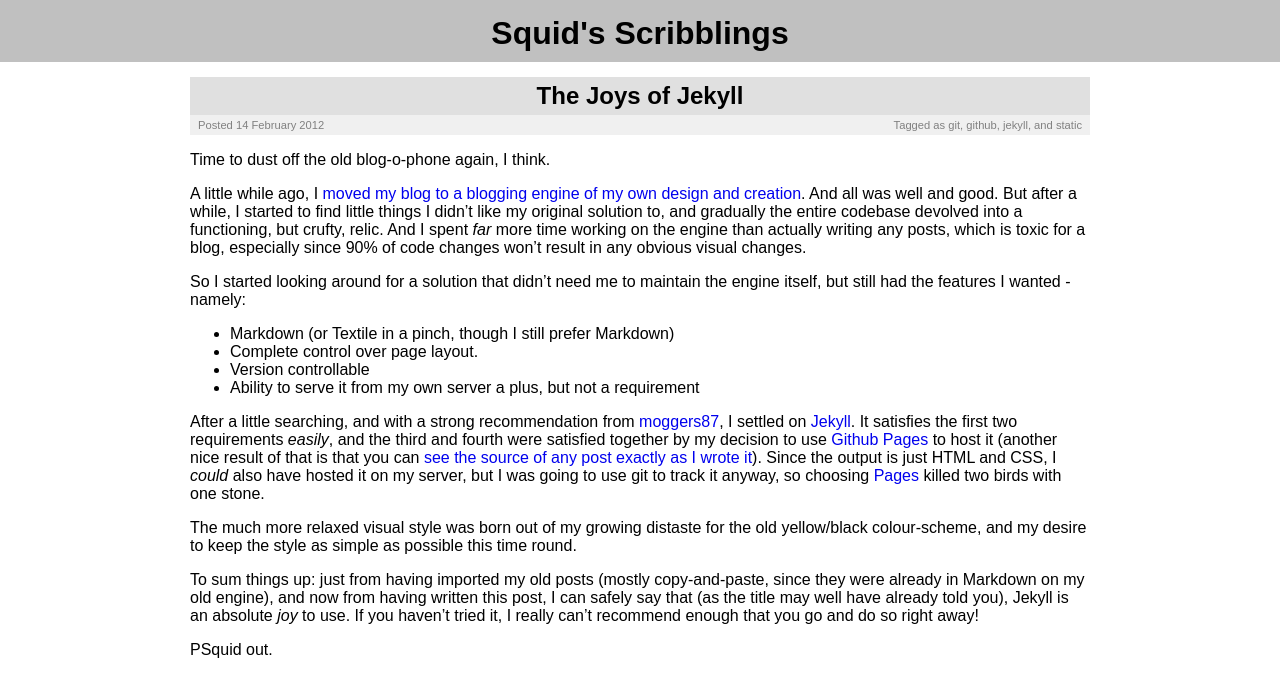
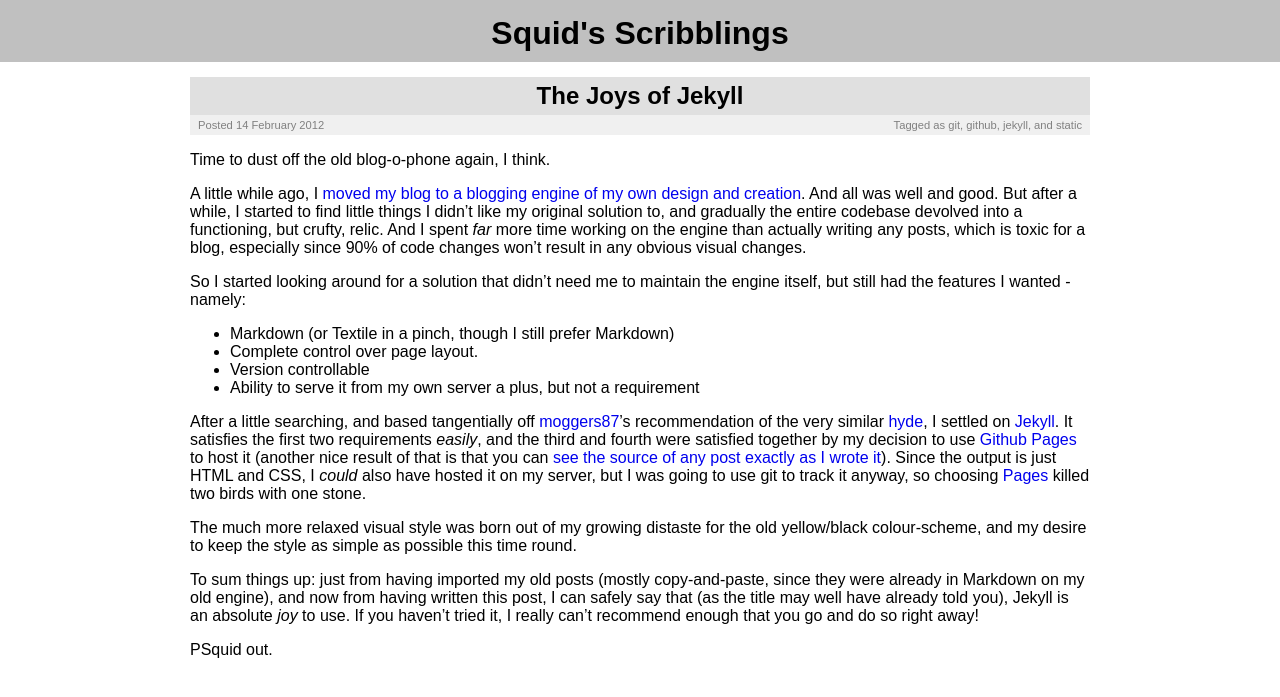
Before and after one commit to jesskay/psquid.net, a Jekyll site: the page built from _posts/2012-02-14-the-joys-of-jekyll.markdown, in a window 1280 px wide. Shown: the top 697 px of the page. Built offline with Jekyll 4.4.1, drawn with Linux system fonts in a browser that asks for light colours.

Commit message:
Massive derp.

```diff
--- a/_posts/2012-02-14-the-joys-of-jekyll.markdown
+++ b/_posts/2012-02-14-the-joys-of-jekyll.markdown
@@ -26,13 +26,14 @@
  * Version controllable
  * Ability to serve it from my own server a plus, but not a requirement
 
-After a little searching, and with a strong recommendation from [moggers87][2],
-I settled on [Jekyll][3]. It satisfies the first two requirements _easily_, and
-the third and fourth were satisfied together by my decision to use [Github
-Pages][4] to host it (another nice result of that is that you can [see the
-source of any post exactly as I wrote it][5]). Since the output is just HTML
-and CSS, I _could_ also have hosted it on my server, but I was going to use git
-to track it anyway, so choosing [Pages][4] killed two birds with one stone.
+After a little searching, and based tangentially off [moggers87][2]'s
+recommendation of the very similar [hyde][3], I settled on [Jekyll][4]. It
+satisfies the first two requirements _easily_, and the third and fourth were
+satisfied together by my decision to use [Github Pages][5] to host it (another
+nice result of that is that you can [see the source of any post exactly as I
+wrote it][6]). Since the output is just HTML and CSS, I _could_ also have
+hosted it on my server, but I was going to use git to track it anyway, so
+choosing [Pages][5] killed two birds with one stone.
 
 The much more relaxed visual style was born out of my growing distaste for the
 old yellow/black colour-scheme, and my desire to keep the style as simple as
```
Also changed, not shown: other parts of _posts/2012-02-14-the-joys-of-jekyll.markdown (+4 -3 lines).
